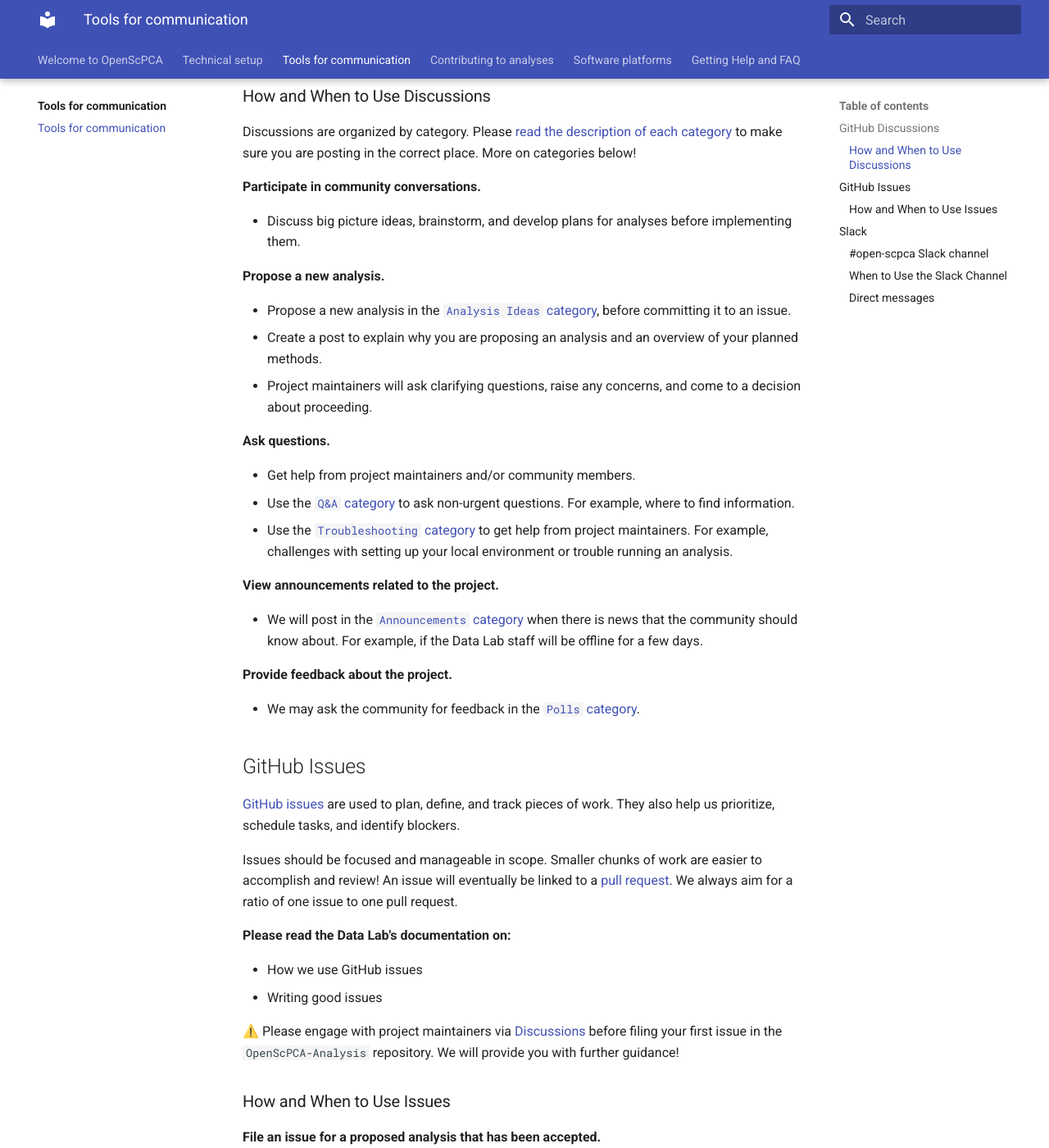
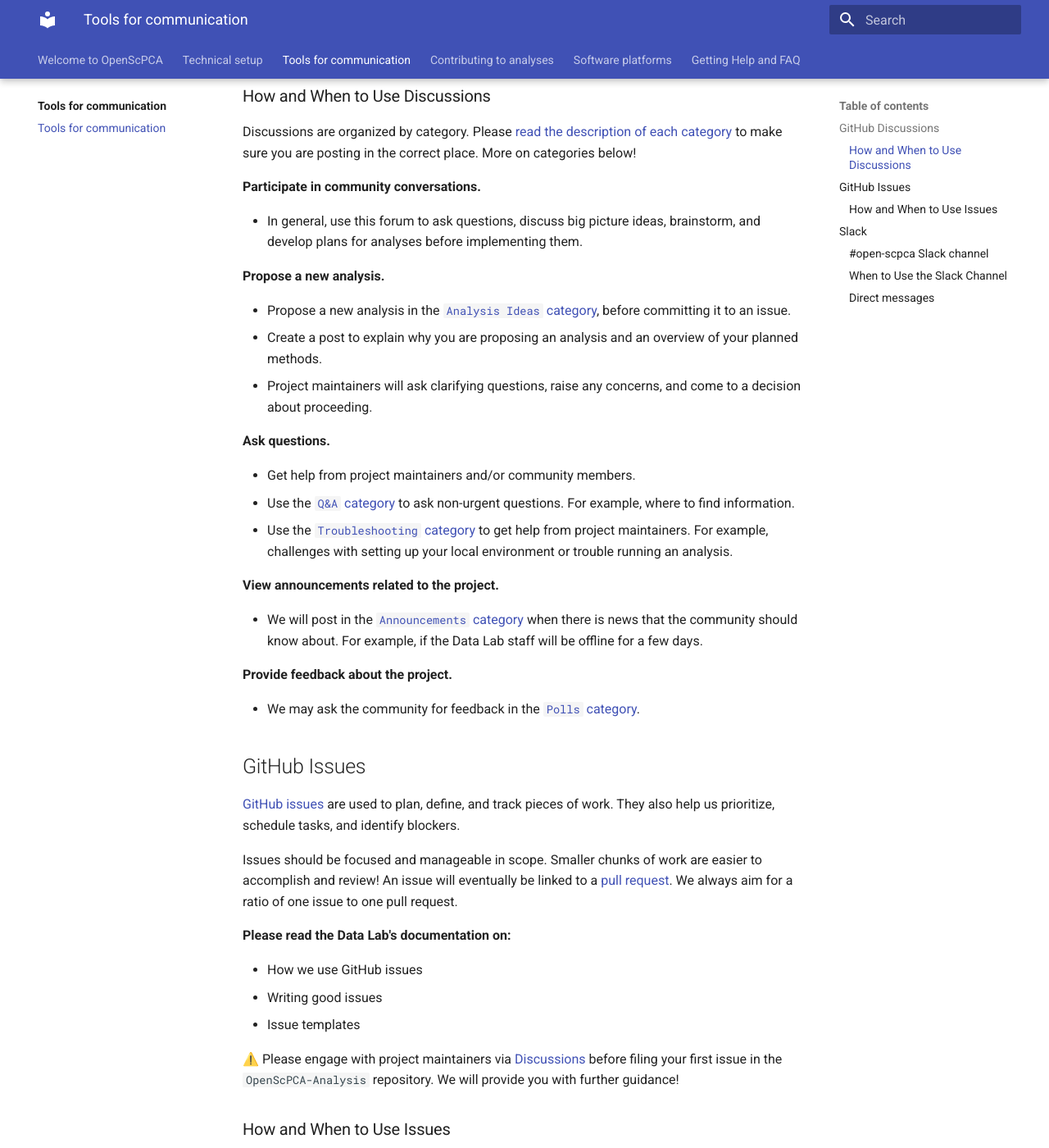
Before and after one commit to AlexsLemonade/OpenScPCA-analysis, an MkDocs documentation site: the page built from docs/communications-tools/tools-for-communication.md, in a window 1280 px wide and 1400 px high, scrolled down 527 px. Shown: the whole window at 82% size. Built offline with MkDocs 1.6.1 and Material for MkDocs 9.7.7, drawn with Linux system fonts in a browser that asks for light colours.

Commit message:
A few more details

```diff
--- a/docs/communications-tools/tools-for-communication.md
+++ b/docs/communications-tools/tools-for-communication.md
@@ -21,7 +21,7 @@
 
 **Participate in community conversations.**
 
-* Discuss big picture ideas, brainstorm, and develop plans for analyses before implementing them.
+* In general, use this forum to ask questions, discuss big picture ideas, brainstorm, and develop plans for analyses before implementing them.
 
 **Propose a new analysis.**
 
@@ -57,6 +57,7 @@
 
 * How we use GitHub issues
 * Writing good issues
+* Issue templates
 
 ⚠️ Please engage with project maintainers via [Discussions](https://github.com/AlexsLemonade/OpenScPCA-analysis/discussions) before filing your first issue in the `OpenScPCA-Analysis` repository.
 We will provide you with further guidance!
```
